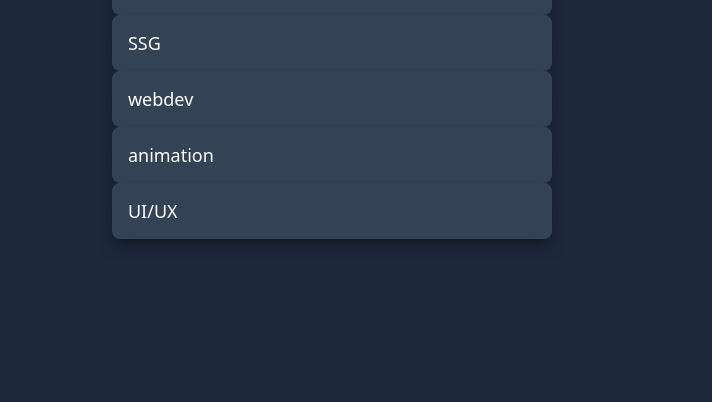
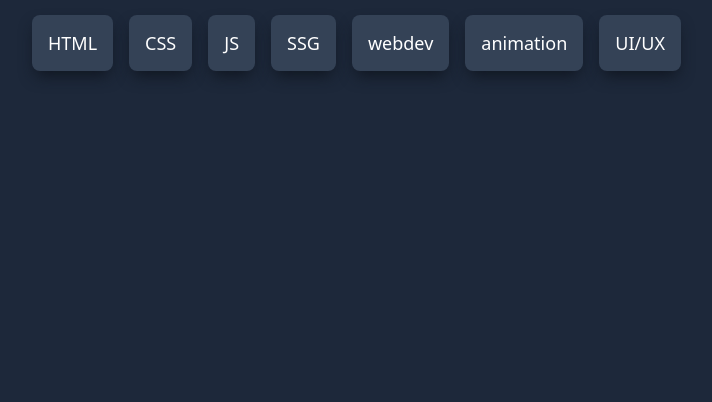
Before and after one commit to Annie-Huang/infinite-horizontal-scroll, a website: page index.html in a window 1280 px wide. Shown: the part 414-816 px from the top of the page, without its empty margins (308-1020 px from the left). Drawn offline with Linux system fonts and the light colour scheme.

Commit message:
Add a container width and flex layout on the ul

```diff
--- a/style.css
+++ b/style.css
@@ -33,3 +33,13 @@ body {
   border-radius: 0.5rem;
   box-shadow: 0 0.5rem 1rem -0.25rem var(--clr-primary-900);
 }
+
+.scroller {
+  max-width: 600px;
+}
+
+.scroller__inner {
+  padding-block: 1rem;
+  display: flex;
+  gap: 1rem;
+}
```
